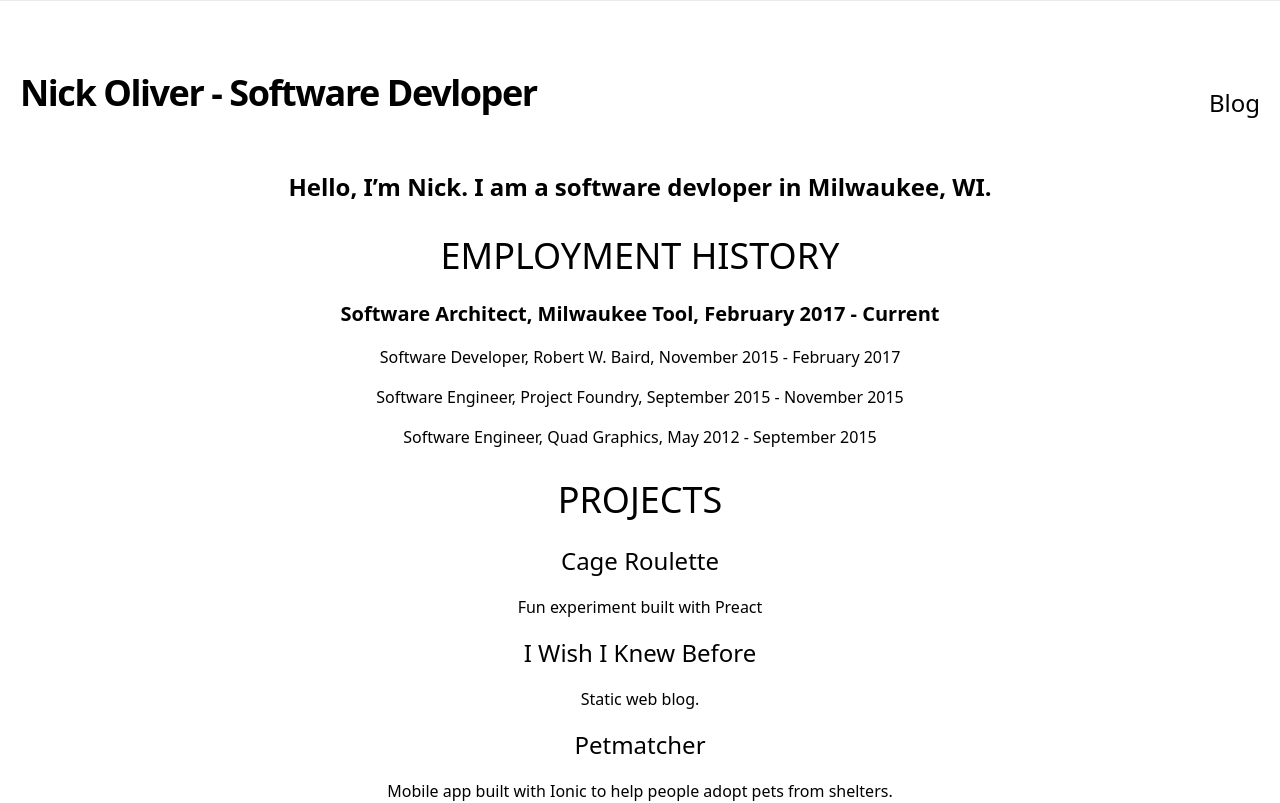
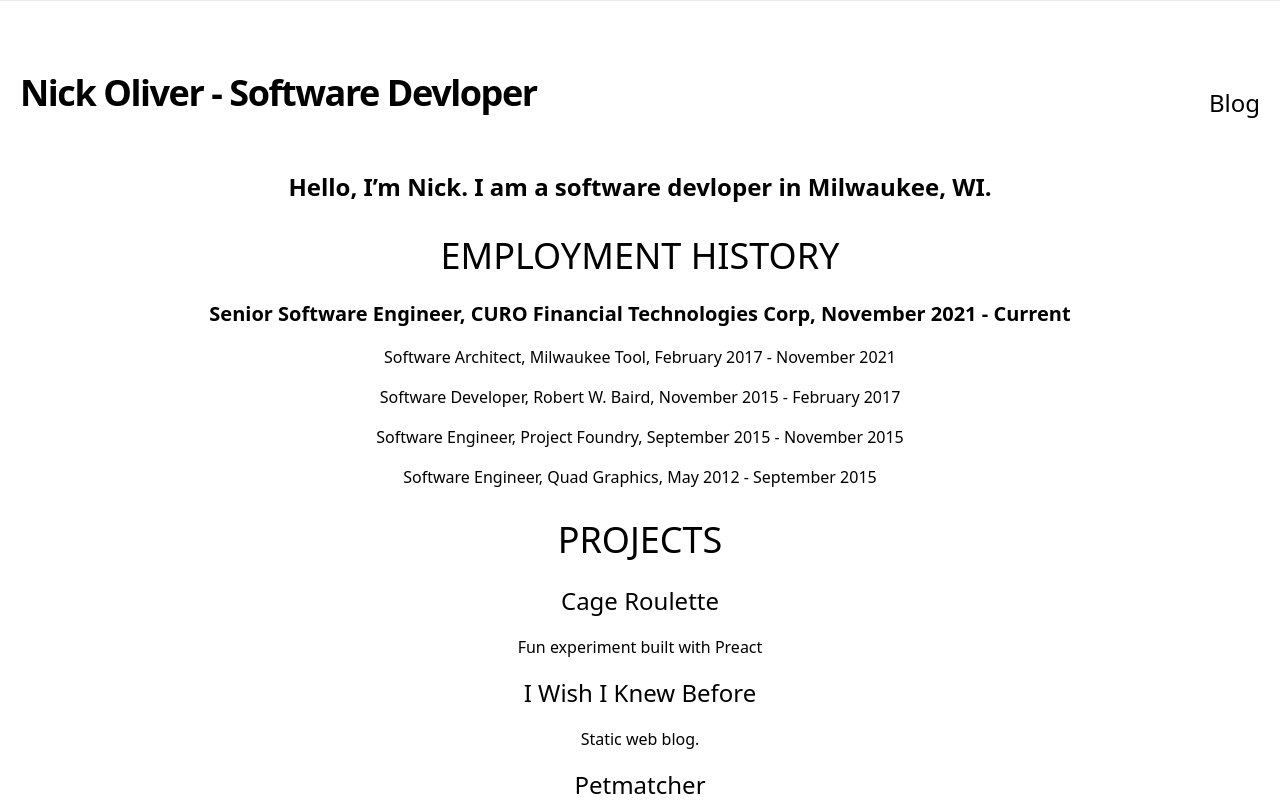
Before and after one commit to t0pth4t/resume2, a Next.js app: page / in a window 1280 px wide. Shown: the top 803 px of the page. Built offline with nearby package versions, Linux system fonts and the light colour scheme.

Commit message:
update job

```diff
--- a/pages/index.js
+++ b/pages/index.js
@@ -23,7 +23,8 @@ export default function Index() {
               <div className="row">
                 <div className="space-y-4">
                   <h2 className="text-4xl uppercase">Employment History</h2>
-                  <p className="font-bold text-xl">Software Architect, <a href="https://www.milwaukeetool.com/company" target="_blank">Milwaukee Tool</a>, February 2017 - Current</p>
+                  <p className="font-bold text-xl">Senior Software Engineer,  <a href="https://curo.com/about" target="_blank">CURO Financial Technologies Corp</a>, November 2021 - Current</p>
+                  <p>Software Architect, <a href="https://www.milwaukeetool.com/company" target="_blank">Milwaukee Tool</a>, February 2017 - November 2021</p>
                   <p>Software Developer, <a href="http://www.rwbaird.com/who-we-are/" target="_blank">Robert W. Baird</a>, November 2015 - February 2017</p>
                   <p>Software Engineer, <a href="http://www.projectfoundry.com/" target="_blank">Project Foundry</a>, September 2015 - November 2015</p>
                   <p>Software Engineer, <a href="https://www.qg.com/" target="_blank">Quad Graphics</a>, May 2012 - September 2015</p>
```
